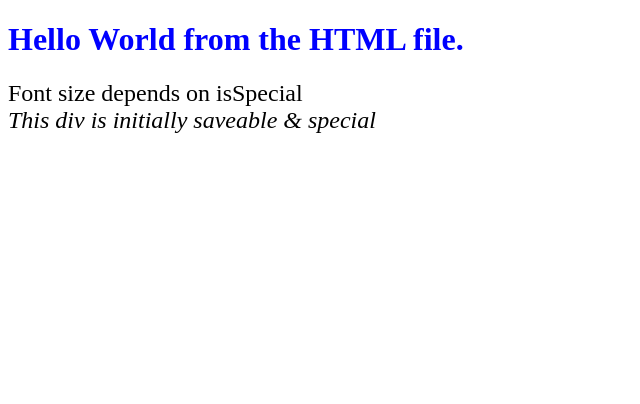
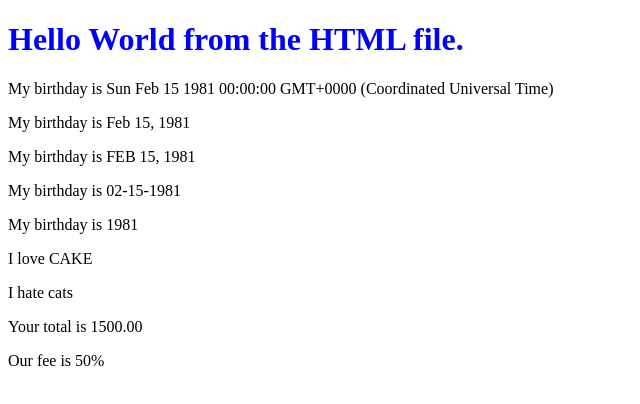
Before and after one commit to vega-ken/angularTutorial, an Angular app: page / in a window 1280 px wide. Shown: the top 404 px of the page, without its empty margins (0-640 px from the left). Built offline with nearby package versions, Linux system fonts and the light colour scheme.

Commit message:
added pipes

```diff
--- a/src/app/components/sandbox/sandbox.component.html
+++ b/src/app/components/sandbox/sandbox.component.html
@@ -1,5 +1,14 @@
 <h1 class="special">Hello World from the HTML file.</h1>
 
-<div [style.font-size]="isSpecial ? 'x-large' : 'smaller'">Font size depends on isSpecial</div>
+<p>My birthday is {{ birthday }}</p>
+<p>My birthday is {{ birthday | date }}</p>
+<p>My birthday is {{ birthday | date | uppercase }}</p>
+<p>My birthday is {{ birthday | date:"MM-dd-yyyy" }}</p>
+<p>My birthday is {{ birthday | date:"yyyy" }}</p>
 
-<div [ngStyle]="currentStyles">This div is initially saveable & special</div>
+<p>I love {{ 'cake' | uppercase }}</p>
+<p>I hate {{ 'CATS' | lowercase }}</p>
+
+<p>Your total is {{ total | currency:"GBP":"1" }}</p>
+
+<p>Our fee is  {{ fee | percent }}</p>
--- a/src/app/components/sandbox/sandbox.component.ts
+++ b/src/app/components/sandbox/sandbox.component.ts
@@ -8,18 +8,8 @@
 })
 
 export class SandboxComponent { // tu clase debe hacer match con el nombre del archivo
-  isSpecial = true;
-  canSave = true;
-  currentStyles = {};
 
-  constructor(){
-    this.setCurrentStyles();
-  }
-
-  setCurrentStyles(){
-    this.currentStyles = {
-      'font-style' : this.canSave ? 'italic' : 'normal',
-      'font-size' : this.isSpecial ? '24px' : '12px'
-    }
-  }
+  birthday = new Date(1981, 1, 15);
+  total = 500;
+  fee = 0.5;
 }
```
Also changed, not shown: notasAngular.txt.
